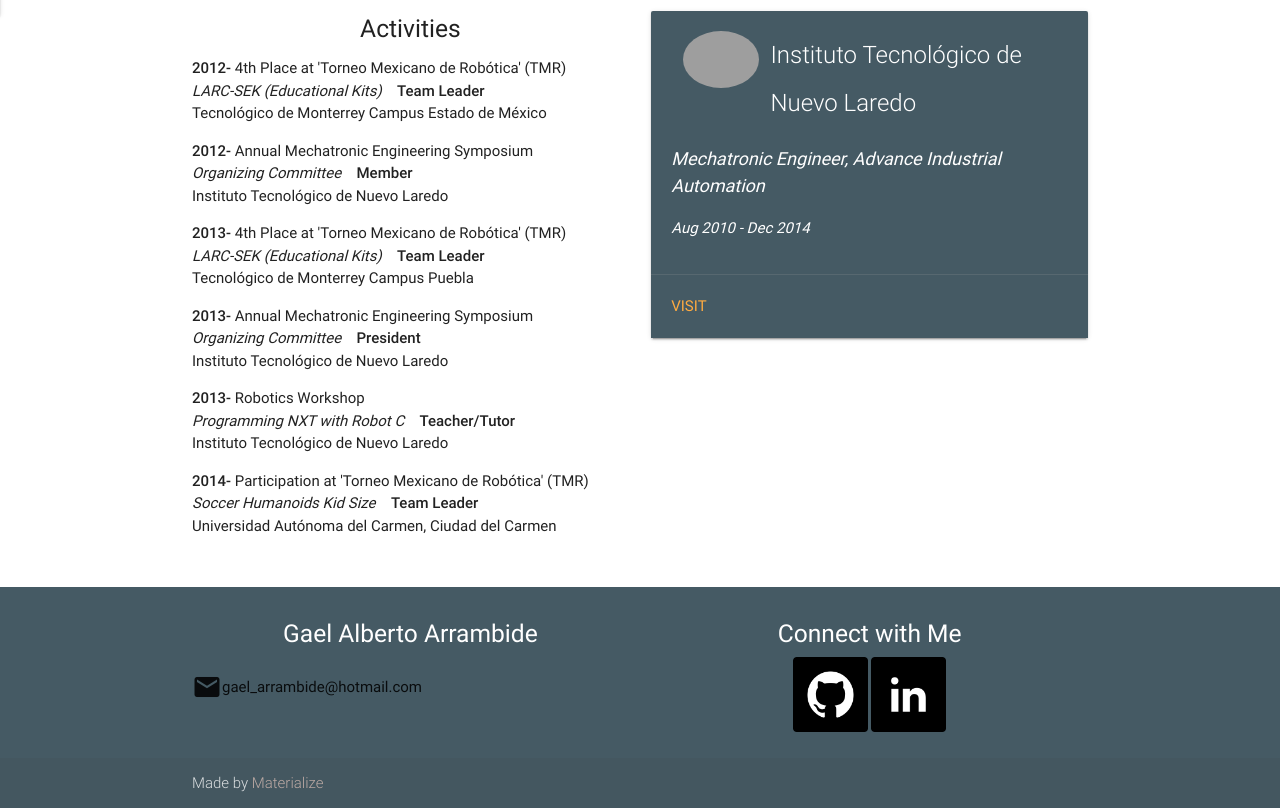
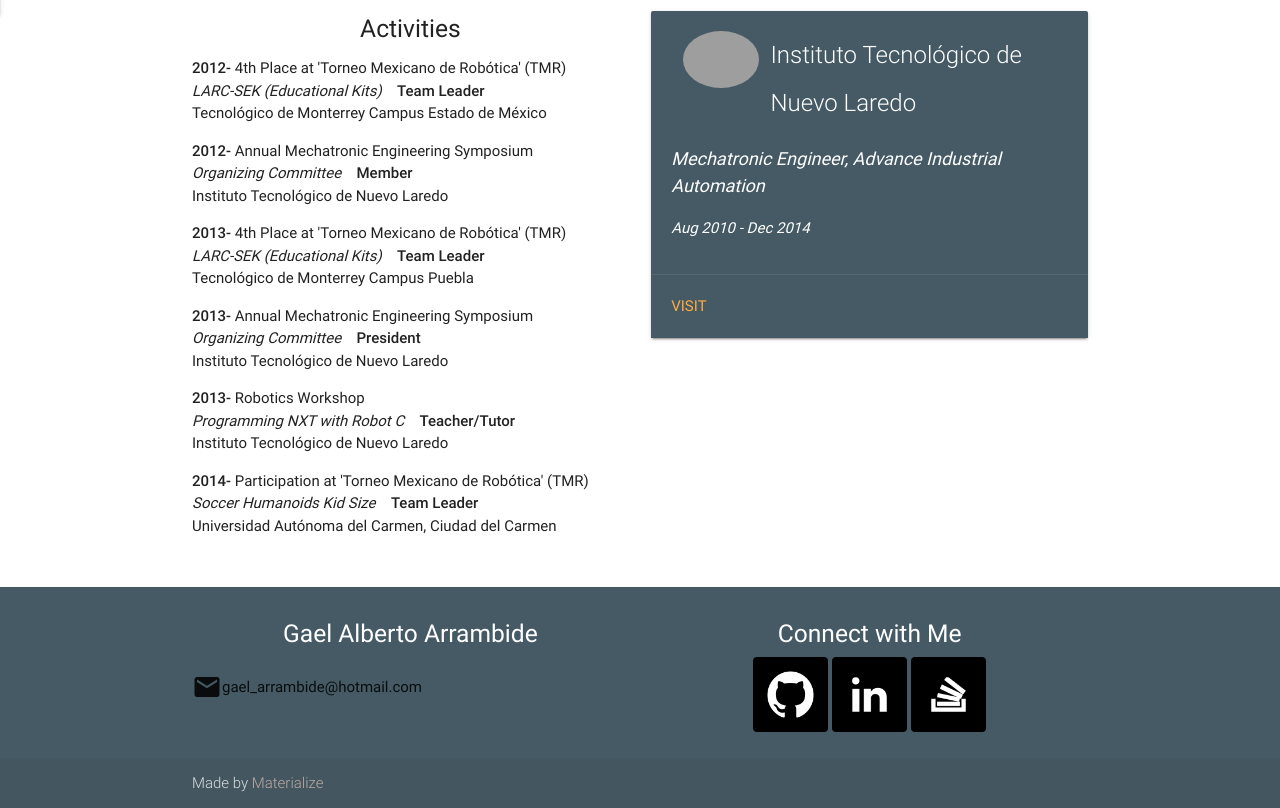
Before and after one commit to gael7/gael7.github.io, a plain HTML site: page education.html in a window 1280 px wide. Shown: the part 845-1653 px from the top of the page. Drawn offline with nearby package versions, Linux system fonts and the light colour scheme; grey boxes are pictures that could not be loaded.

Commit message:
stackoverflow and new resume

```diff
--- a/education.html
+++ b/education.html
@@ -67,6 +67,7 @@
           <h5 class="white-text">Connect with Me</h5>
           <a href="https://github.com/gael7"><img src="assets/images/github.png" height="75px" width="75px" alt="Github:gael7"></a>
           <a href="https://www.linkedin.com/in/gaelarrambide"><img  src="assets/images/linkedin.png" height="75px" width="75px" alt="LinkedIn:gaelarrambide"></a>
+          <a href="http://stackoverflow.com/users/6636221/gael-arrambide"><img  src="assets/images/stackoverflow.png" height="75px" width="75px" alt="StackOverflow:gael-arrambide"></a>
         </div>
       </div>
     </div>
```
Also changed, not shown: index.html (+1 -0 lines), portfolio.html (+1 -0 lines), projects.html (+1 -0 lines), work.html (+1 -0 lines), assets/images/stackoverflow.png (added), 1 other file.
